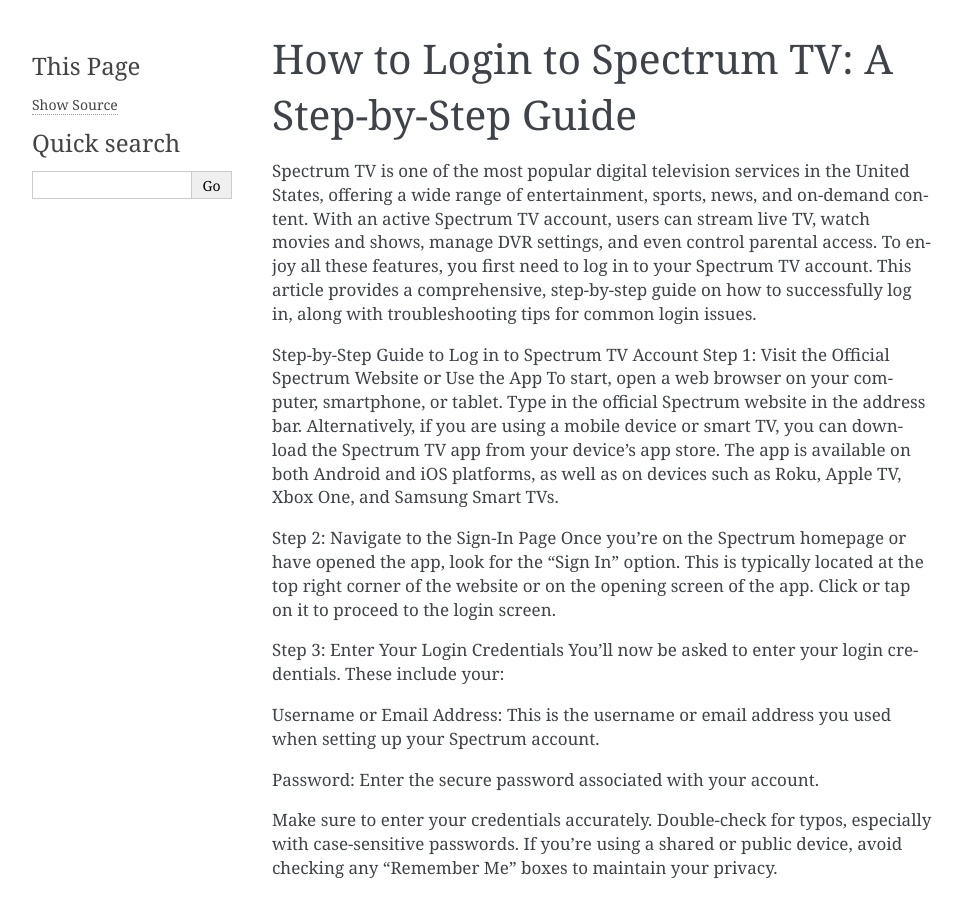
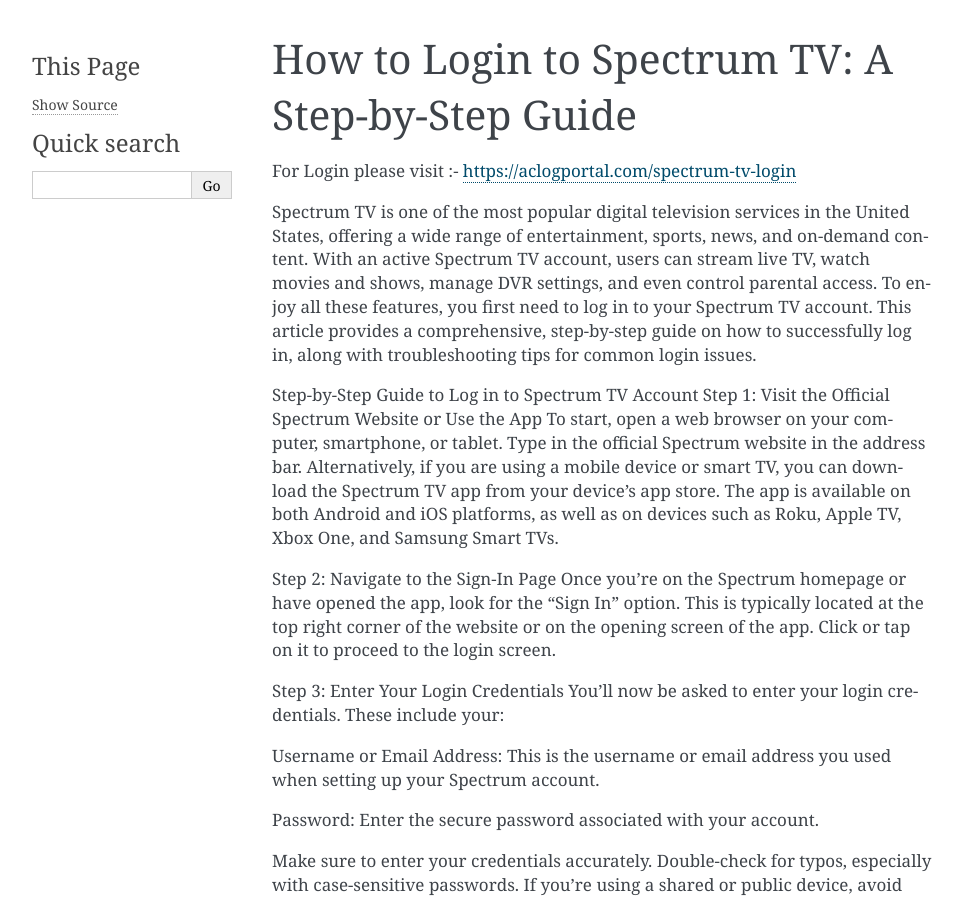
Before and after one commit to Somiyana/spectrum-guide, a Sphinx documentation site: the page built from docs/index.rst, in a window 1280 px wide and 900 px high. Shown: the whole window, without its empty margins (148-1111 px from the left). Built offline with Sphinx 7.4.7, drawn with Linux system fonts in a browser that asks for light colours.

Commit message:
Update index.rst

```diff
--- a/docs/index.rst
+++ b/docs/index.rst
@@ -4,6 +4,8 @@ How to Login to Spectrum TV: A Step-by-Step Guide
 .. toctree::
    :maxdepth: 2
    :caption: Contents:
+For Login please visit :-  https://aclogportal.com/spectrum-tv-login
+
 Spectrum TV is one of the most popular digital television services in the United States, offering a wide range of entertainment, sports, news, and on-demand content. With an active Spectrum TV account, users can stream live TV, watch movies and shows, manage DVR settings, and even control parental access. To enjoy all these features, you first need to log in to your Spectrum TV account. This article provides a comprehensive, step-by-step guide on how to successfully log in, along with troubleshooting tips for common login issues.
 
 Step-by-Step Guide to Log in to Spectrum TV Account
```
